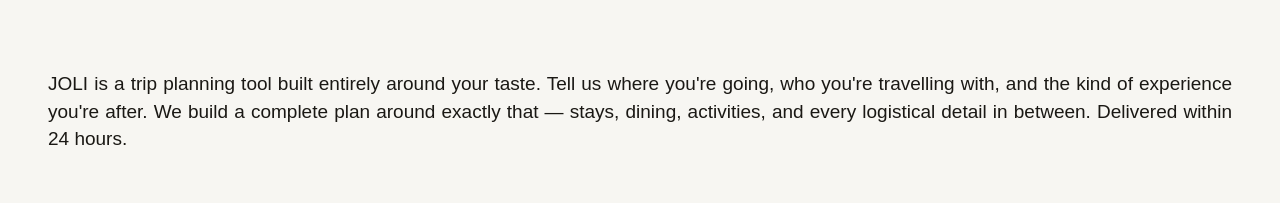
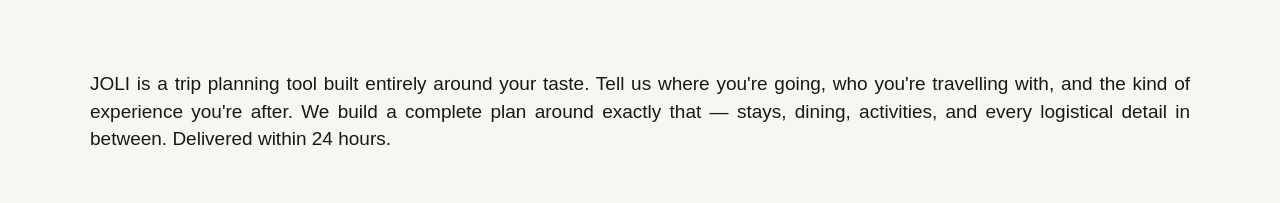
Before and after one commit to JoliCollectiveGH/joli-landing, a Next.js app: page / in a window 1280 px wide. Shown: the part 411-614 px from the top of the page. Built offline with nearby package versions, Linux system fonts and the light colour scheme; a web font is replaced by a local one.

Commit message:
fix: align manifesto padding to match how-it-works section

```diff
--- a/app/page.module.css
+++ b/app/page.module.css
@@ -281,8 +281,8 @@
 }
 
 .manifestoInner {
-  max-width: 100%;
-  padding: 0;
+  max-width: 1100px;
+  margin: 0 auto;
 }
 
 .manifestoText {
```
